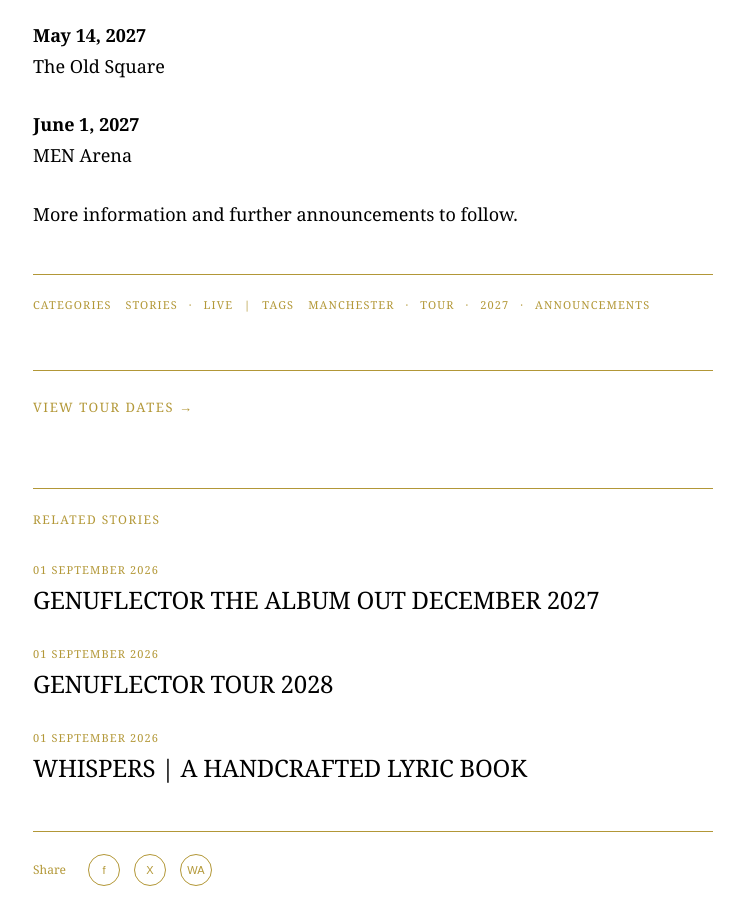
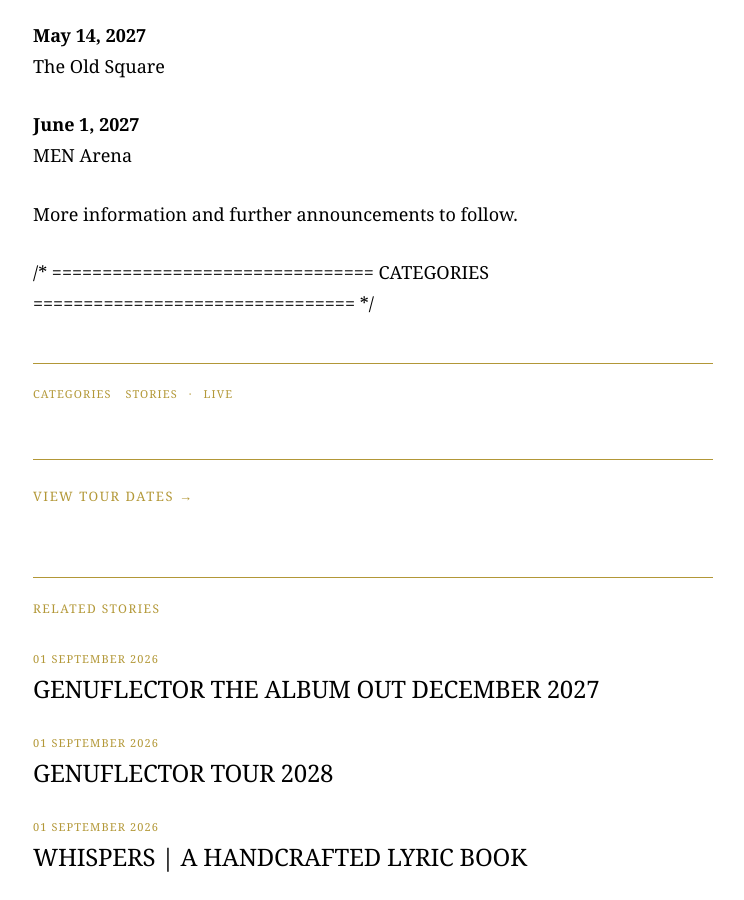
Before and after one commit to Drew-leotard/andrew-james-pegram-archive, a Jekyll site: the page built from _stories/2026-09-04-manchester-micro-tour-2027.md, in a window 1280 px wide and 900 px high, scrolled down 924 px. Shown: the whole window, without its empty margins (157-901 px from the left). Built offline with Jekyll 4.4.1, drawn with Linux system fonts in a browser that asks for light colours; some web fonts are replaced.

Commit message:
Update story.html
remove tags feature

```diff
--- a/_layouts/story.html
+++ b/_layouts/story.html
@@ -380,13 +380,16 @@
 
     {{ content }}
 
-    <!-- CATEGORIES / TAGS -->
+  /* ================================
+   CATEGORIES
+================================ */
 
-    {% if page.categories or page.tags %}
+    <!-- CATEGORIES -->
+
+{% if page.categories %}
 
 <div class="story-meta">
 
-      {% if page.categories %}
   <span class="story-meta-label">Categories</span>
 
   {% for category in page.categories %}
@@ -394,21 +397,6 @@
       {{ category }}
     </a>{% unless forloop.last %}<span class="story-meta-separator">·</span>{% endunless %}
   {% endfor %}
-      {% endif %}
-
-      {% if page.categories and page.tags %}
-        <span class="story-meta-separator">|</span>
-      {% endif %}
-
-      {% if page.tags %}
-        <span class="story-meta-label">Tags</span>
-
-        {% for tag in page.tags %}
-          <a href="{{ '/news/' | relative_url }}?tag={{ tag | url_encode }}">
-            {{ tag }}
-          </a>{% unless forloop.last %}<span class="story-meta-separator">·</span>{% endunless %}
-        {% endfor %}
-      {% endif %}
 
 </div>
 
@@ -447,14 +435,6 @@
         {% if page.categories and story.categories %}
           {% for category in page.categories %}
             {% if story.categories contains category %}
-              {% assign related = true %}
-            {% endif %}
-          {% endfor %}
-        {% endif %}
-
-        {% if page.tags and story.tags %}
-          {% for tag in page.tags %}
-            {% if story.tags contains tag %}
               {% assign related = true %}
             {% endif %}
           {% endfor %}
```
Lines whose indentation alone changed are shown as unchanged.
